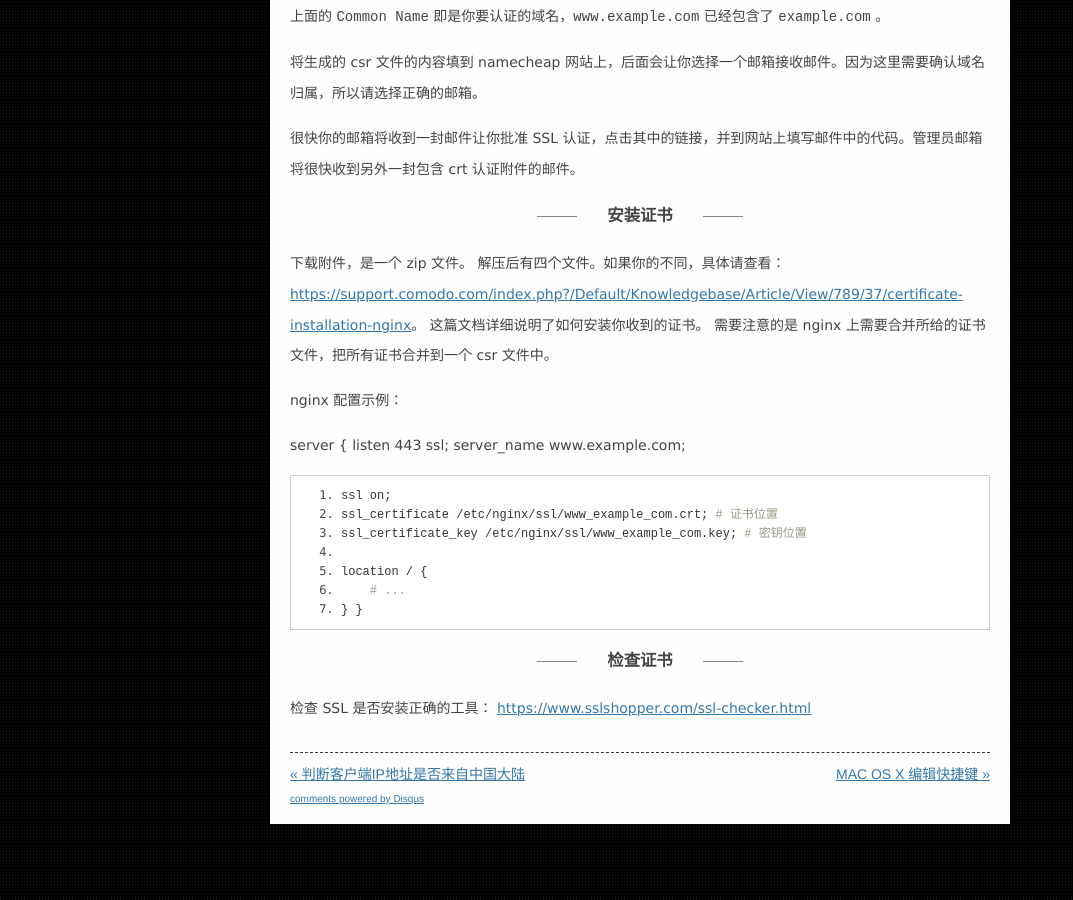
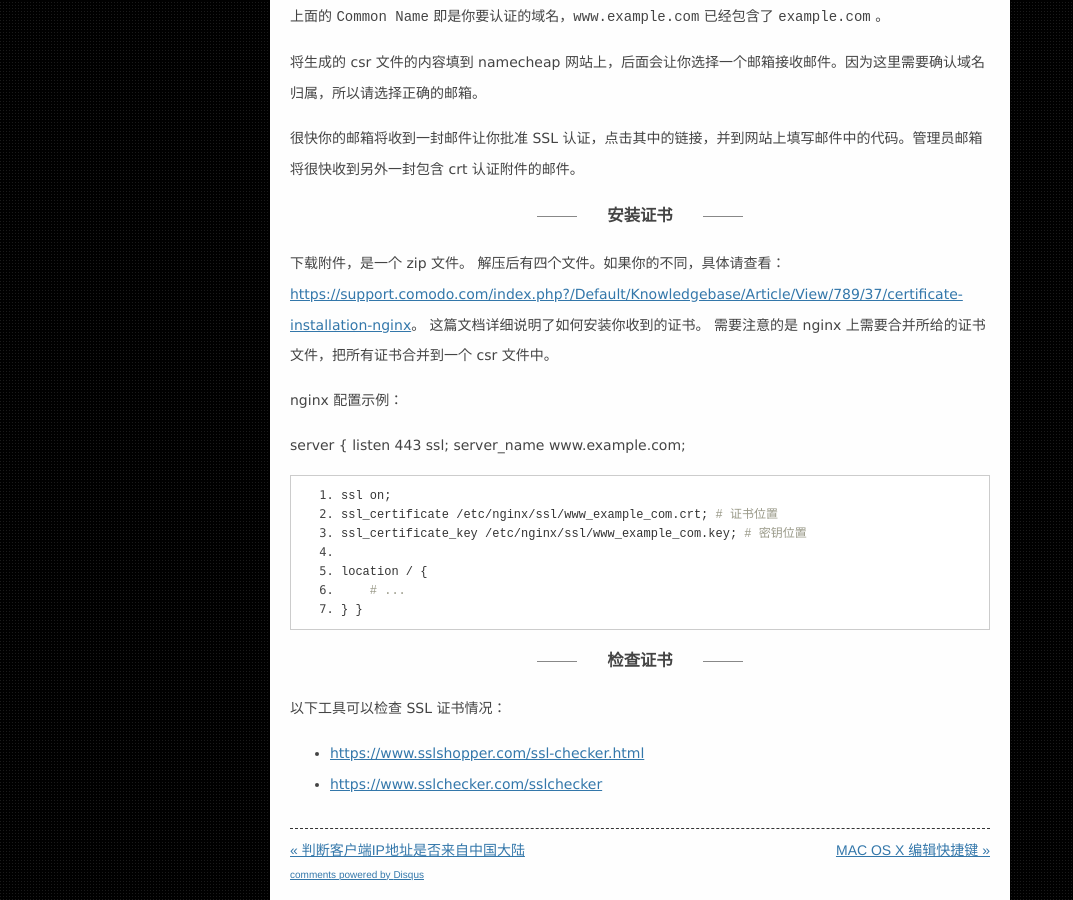
Before and after one commit to osrpt/osrpt.github.com, a Jekyll site: the page built from _posts/2014-11-27-nginx-ssl-multi-domain-single-ip.md, in a window 1280 px wide and 900 px high, scrolled down 1285 px. Shown: the whole window, without its empty margins (0-1073 px from the left). Built offline with Jekyll 4.4.1, drawn with Linux system fonts in a browser that asks for light colours; nearby versions of some CDN libraries; comment, search, counter and statistics services are not loaded.

Commit message:
add new ssl checker

```diff
--- a/_posts/2014-11-27-nginx-ssl-multi-domain-single-ip.md
+++ b/_posts/2014-11-27-nginx-ssl-multi-domain-single-ip.md
@@ -81,4 +81,7 @@ server {
 
 ### 检查证书
 
-检查 SSL 是否安装正确的工具： <https://www.sslshopper.com/ssl-checker.html>
+以下工具可以检查 SSL 证书情况：
+
+- <https://www.sslshopper.com/ssl-checker.html>
+- <https://www.sslchecker.com/sslchecker>
```
